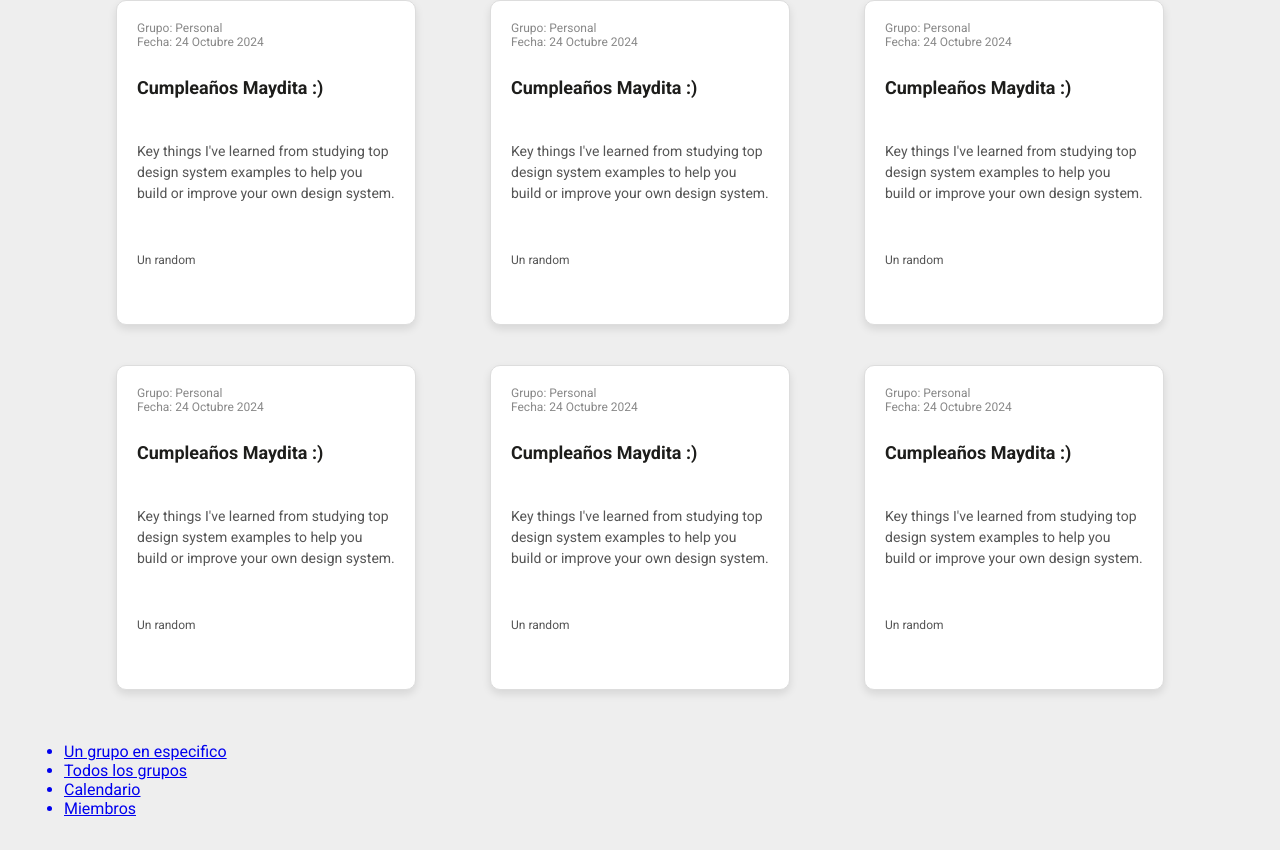
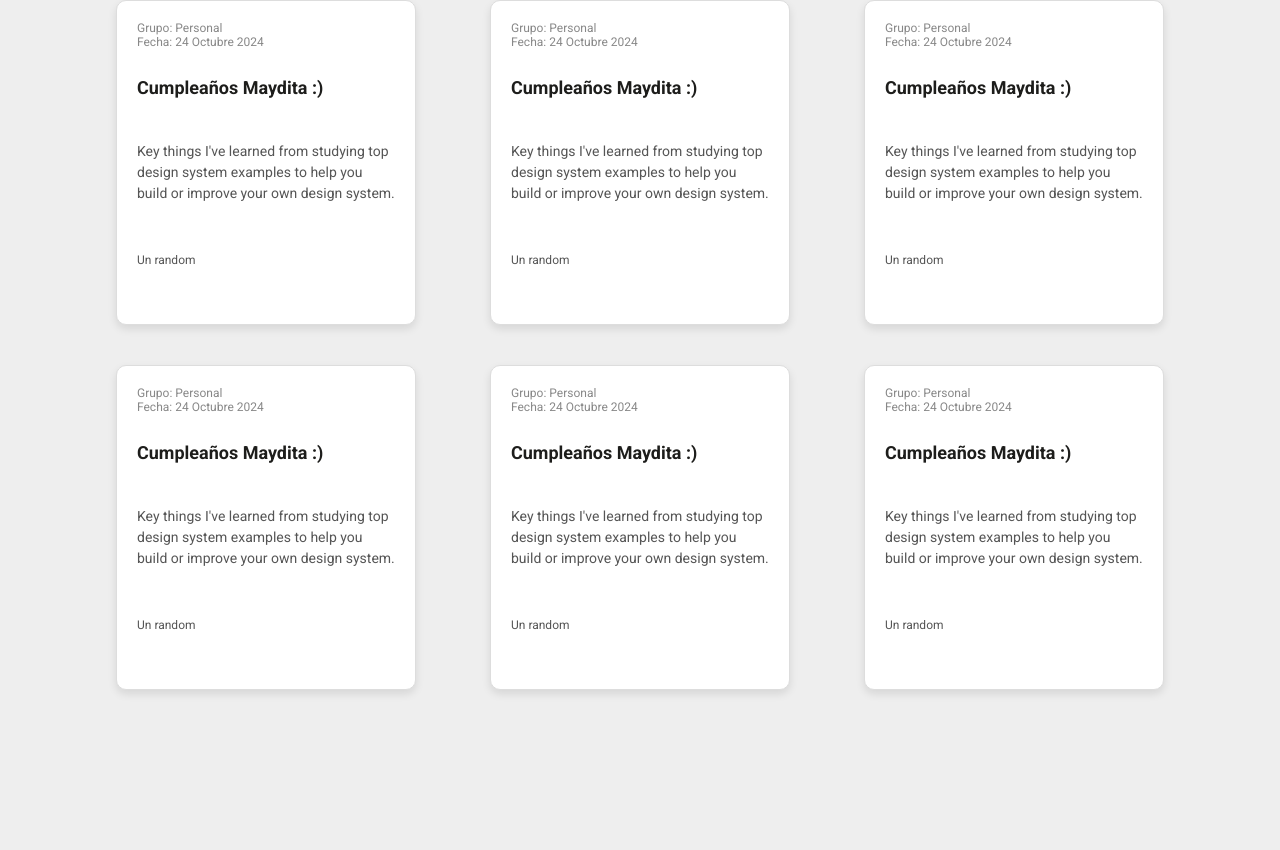
Before and after one commit to alejandrocald13/hackaton-24, a React (Create React App) app in the folder hive-app/: page /principal in a window 1280 px wide. Shown: the part 545-1395 px from the top of the page. After the commit the page ends 1319 px from the top, so only its background shows below. Built offline with nearby package versions, Linux system fonts and the light colour scheme; a web font is replaced by a local one.

Commit message:
Update principal
Se eliminaron los ul

```diff
--- a/hive-app/src/pages/Principal.js
+++ b/hive-app/src/pages/Principal.js
@@ -20,12 +20,6 @@ function Principal() {
                 <Tarjeta/><Tarjeta/>
 
             </div>
-            <ul>
-                <a href="/grupo"><li>Un grupo en especifico</li></a>
-                <a href="/grupos-generales"><li>Todos los grupos</li></a>
-                <a href="/calendario"><li>Calendario</li></a>
-                <a href="/miembros"><li>Miembros</li></a>
-            </ul>
         </div>
 
     )
```
